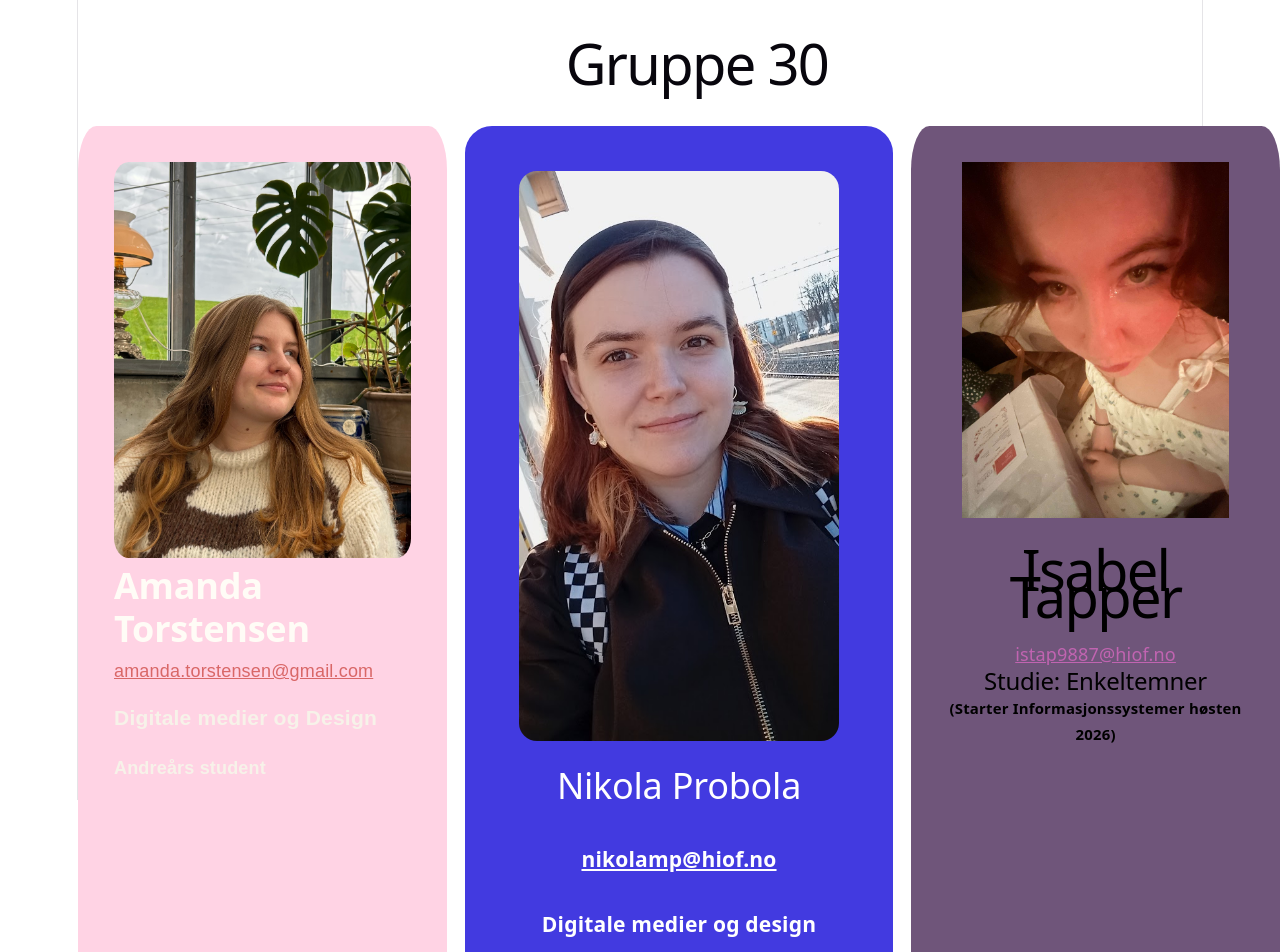
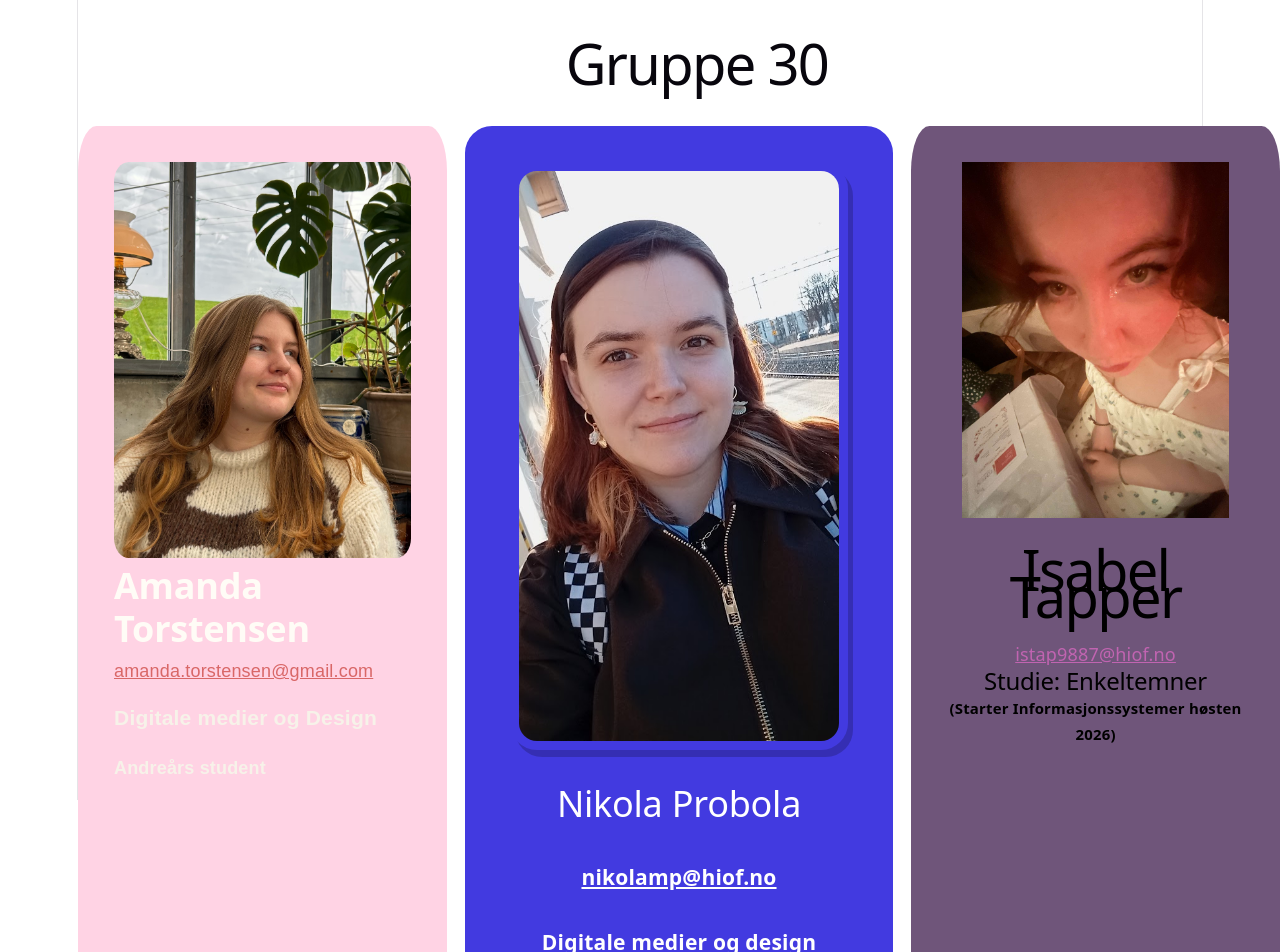
Before and after one commit to Nikola714/Arbeidskrav4_UIN26, a React app in the folder frontend/: page / in a window 1280 px wide. Shown: the top 952 px of the page. Built offline with nearby package versions, Linux system fonts and the light colour scheme; no server answers; the HTML template or start-up script is replaced by a standard one.

Commit message:
box-shadow på bilde

```diff
--- a/frontend/src/css/nikolaStyle.css
+++ b/frontend/src/css/nikolaStyle.css
@@ -8,13 +8,15 @@
     width: 90%;
     padding: 0.5rem;
     border-radius: 1.5rem;
+    box-shadow: 5px 7px 0px 0px rgba(0, 0, 0, 0.20);
+
 }
 
 #navnN{
     color: #fff;
     padding: 0.5rem;
     font-size: 2rem;
-
+    margin-top: 1rem;
 
 
 }
```
